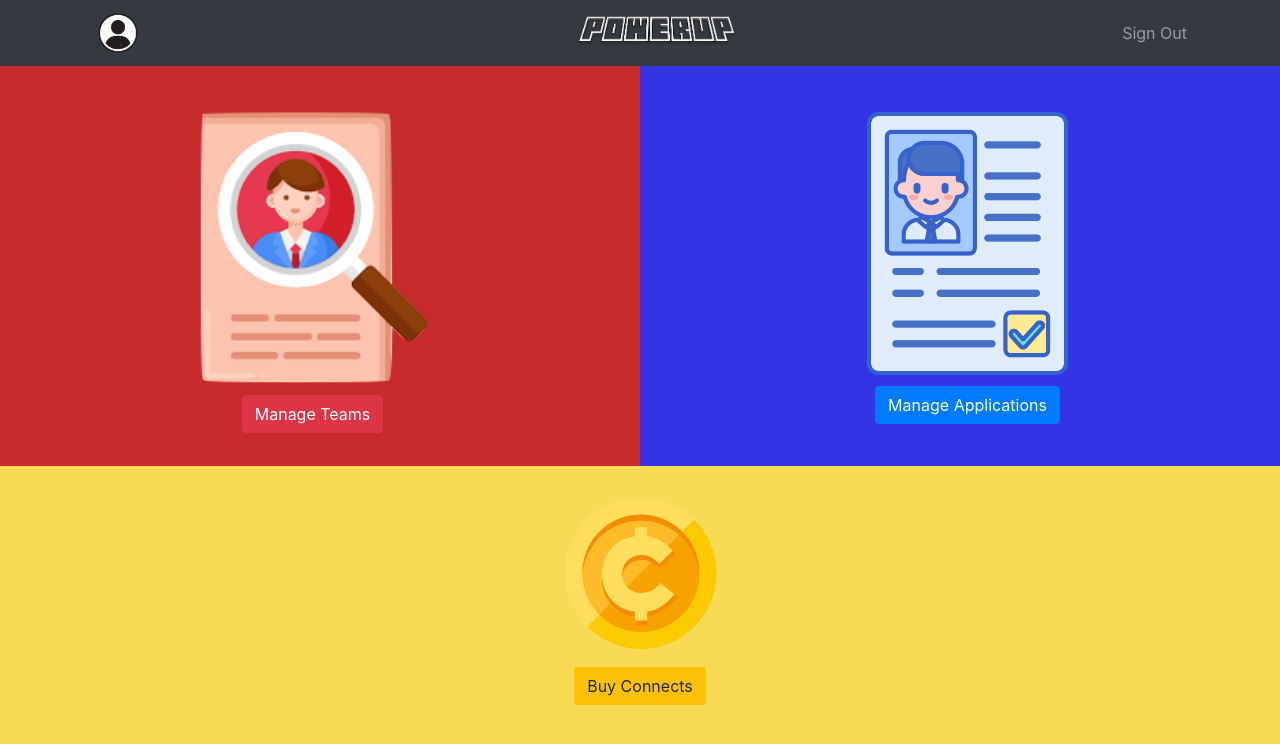
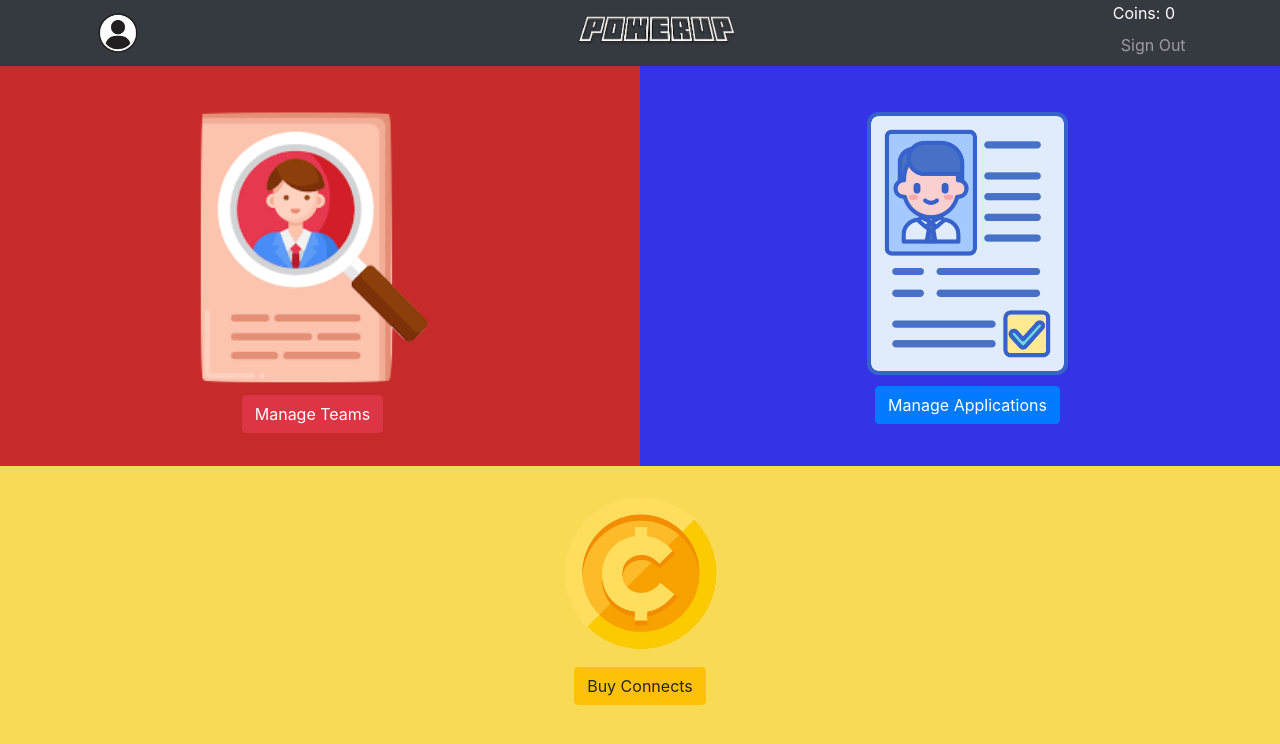
Before and after one commit to jacknelsongardner/TeamUp, a website: page userdash.html in a window 1280 px wide. Drawn offline with nearby package versions, Linux system fonts and the light colour scheme; no server answers.

Commit message:
one more coin counter

```diff
--- a/userdash.html
+++ b/userdash.html
@@ -68,6 +68,9 @@
         </div>
 
         <div class="collapse navbar-collapse justify-content-end" id="navbarNav">
+        </div>
+        <div>
+          <span id="coinCount" style="color: white; margin-right: 20px;">Coins: 0</span>
           <ul class="navbar-nav">
               <li class="nav-item">
                   <a class="nav-link" href="login.html">Sign Out</a>
@@ -135,6 +138,15 @@
     window.location.href = 'teammate.html';
   }
 </script>
-
+<script>
+  document.addEventListener('DOMContentLoaded', function() {
+      fetch('/getCoins')
+      .then(response => response.json())
+      .then(data => {
+          document.getElementById('coinCount').textContent = `Coins: ${data.coins}`;
+      })
+      .catch(error => console.error('Error fetching coin data:', error));
+  });
+  </script>
 </body>
 </html>
```
Lines whose indentation alone changed are shown as unchanged.
